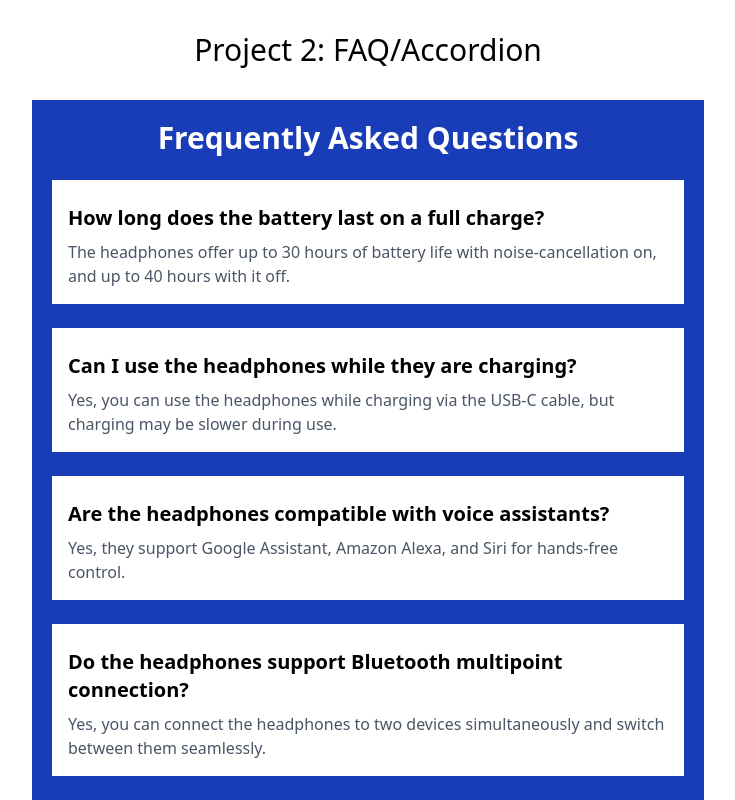
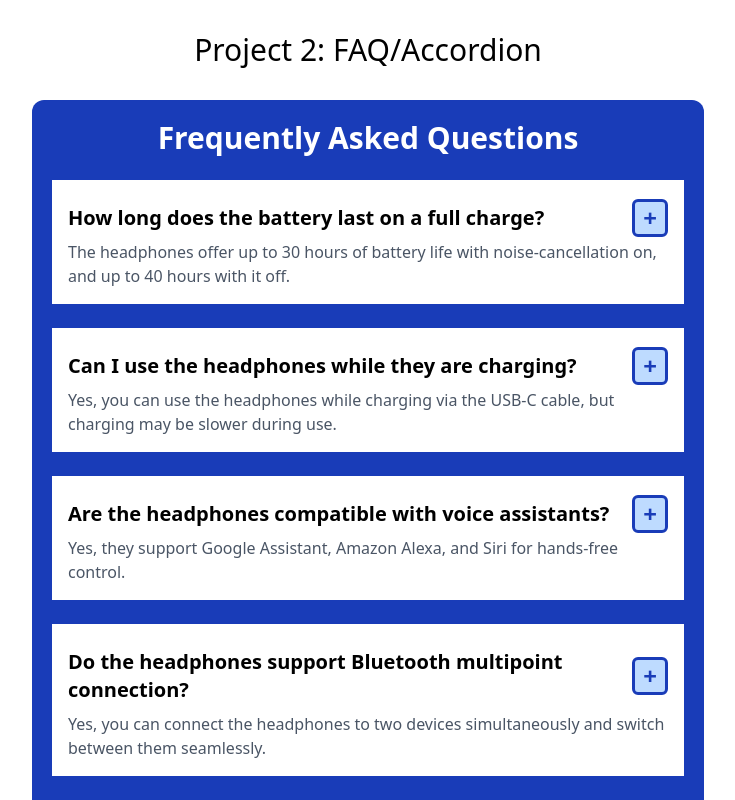
Before and after one commit to Ireneripo/faq-accordion, a React (Vite) app: page / in a window 1280 px wide. Shown: the top 800 px of the page, without its empty margins (272-1007 px from the left). Built offline with nearby package versions, Linux system fonts and the light colour scheme.

Commit message:
style:💄 Improve button style

```diff
--- a/src/App.jsx
+++ b/src/App.jsx
@@ -37,7 +37,7 @@ function App() {
   return (
     <>
       <h1 className="text-center text-3xl my-8">Project 2: FAQ/Accordion</h1>
-      <div className="bg-blue-800 p-5 max-w-2xl m-auto">
+      <div className="bg-blue-800 p-5 max-w-2xl m-auto mb-10 rounded-xl">
         <p className="text-white text-3xl font-bold text-center">
           Frequently Asked Questions
         </p>
@@ -49,6 +49,9 @@ function App() {
             >
               <div className="flex justify-between items-center">
                 <h2 className="text-xl font-bold my-2">{question.question}</h2>
+                <button className="border-3 border-blue-800 rounded-md bg-blue-200 px-2  cursor-pointer font-bold text-2xl text-blue-800">
+                  +
+                </button>
               </div>
               <p className="text-gray-600">{question.answer}</p>
             </div>
```
